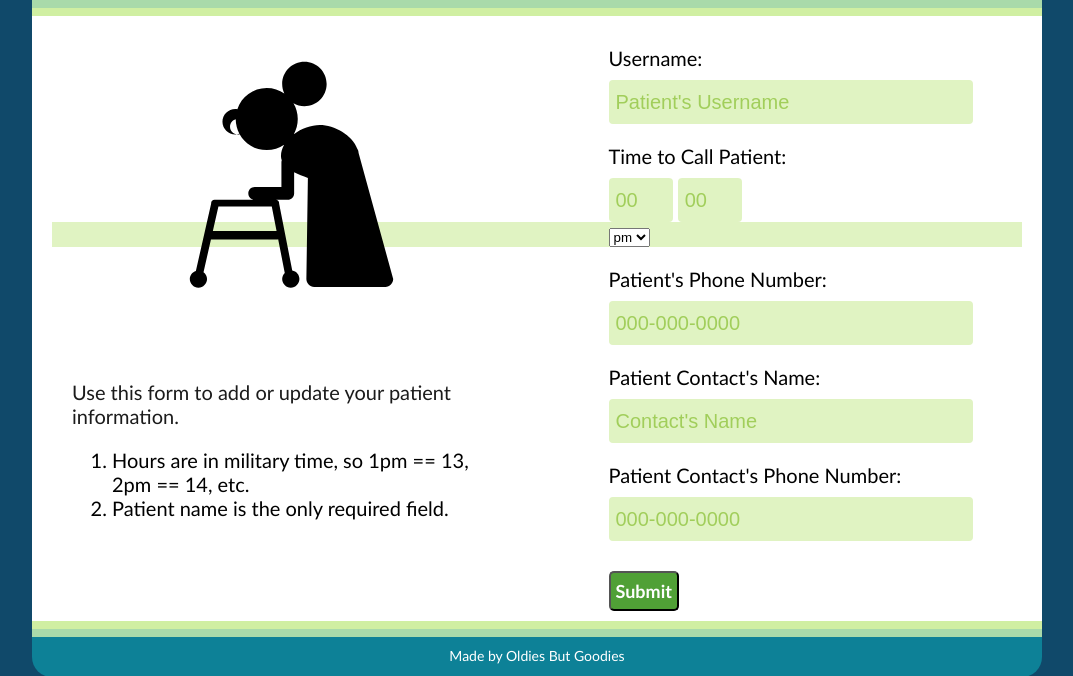
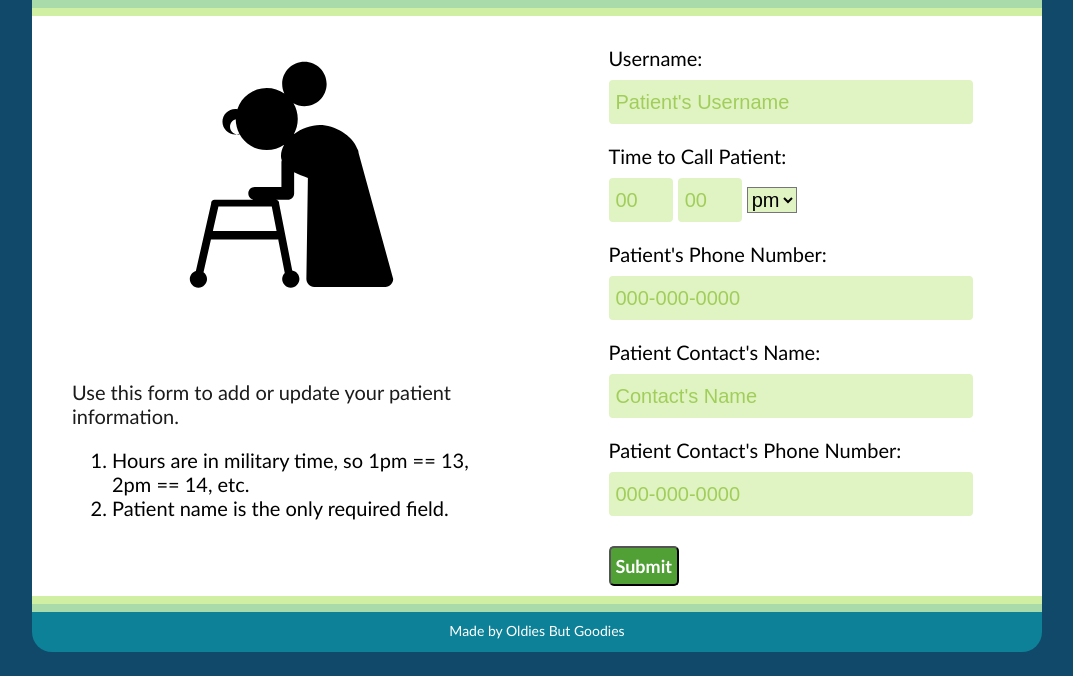
Before and after one commit to cjaiello/MoreDisruptionPleaseHackathon, a Flask app: page / in a window 1280 px wide. Shown: the part 76-752 px from the top of the page, without its empty margins (103-1176 px from the left). Run offline with Flask 2, Linux system fonts and the light colour scheme; parts of the project's set-up code (start-up, migrations or seed data) failed here and were passed over; some libraries are stand-ins or nearby versions.

Commit message:
Adding am versus pm

```diff
--- a/static/styles.css
+++ b/static/styles.css
@@ -178,7 +178,7 @@ input:-ms-input-placeholder {
   color: #a1ce5b !important;
 }
 
-.styled_select {
+select {
    background: #e0f3c2;
    font-size: 20px;
 }
--- a/templates/homepage.html
+++ b/templates/homepage.html
@@ -45,13 +45,11 @@
 			<div class="input text">
 				{{ form.reminder_hour.label }}
 				<br> {{ form.reminder_hour(class_="time", placeholder="00") }} {{ form.reminder_minute(class_="time", placeholder="00") }}
-				<div class="styled_select">
-					<select name= colours method="GET" action="/">
-					    {% for option in form.am_or_pm %}
-					    <option value= "{{option}}" SELECTED>{{option}}</option>"
-					    {% endfor %}
-					</select>
-				</div>
+				<select name= colours method="GET" action="/">
+				    {% for option in form.am_or_pm %}
+				    <option value= "{{option}}" SELECTED>{{option}}</option>"
+				    {% endfor %}
+				</select>
 			</div>
 
 			<div class="input text">
```
